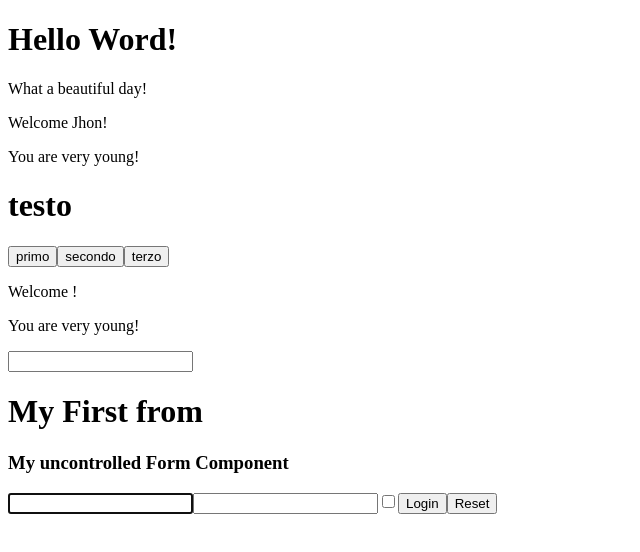
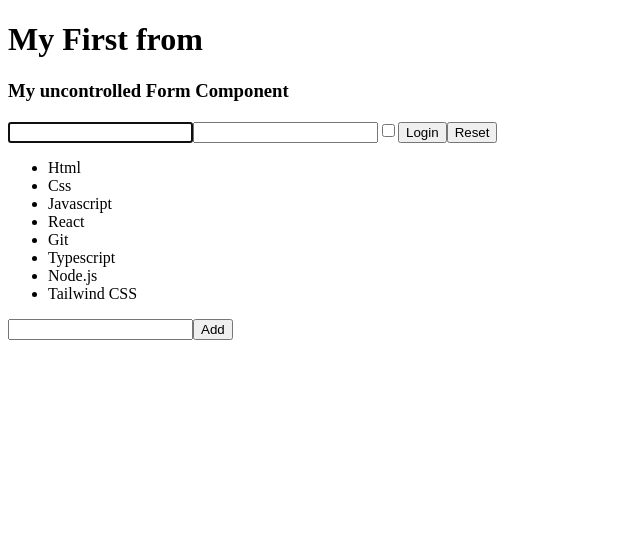
Before and after one commit to Yaricherchi7/React.js, a React (Create React App) app: page / in a window 1280 px wide. Shown: the top 552 px of the page, without its empty margins (0-640 px from the left). Built offline with nearby package versions, Linux system fonts and the light colour scheme.

Commit message:
es svolto correttamente con molta fatica

```diff
--- a/src/Age.js
+++ /dev/null
@@ -1,12 +0,0 @@
-
-
-import React from "react";
-
-export  class Age extends React.Component {
-    render(){
-        return <div>
-            {this.props.age > 18 ? <p>your age is: {this.props.age} </p> : <p>You are very young!</p>}
-        </div>
-
-    }
-}
--- a/src/App.js
+++ b/src/App.js
@@ -1,23 +1,17 @@
 import React from "react";
-import { ClickCounter } from "./ClickCounter";
+import { TodoList } from "./TodoList";
 
-import { HelloWord } from "./HelloWord";
-import { InteractiveWelcome } from "./InteractiveWelcome";
-import { Login } from "./Login";
 import { UncontrolledLogin } from "./UncontrolledLogin";
-import { Welcome } from "./Welcome";
+
 
 
 export class App extends React.Component {
     render(){
         return (
         <div>
-            <HelloWord/>
-            <Welcome name="Jhon" age="22" />
-            <ClickCounter click={0}  incrementBy={1}/>
-            <InteractiveWelcome/>
             <h1> My First from</h1>
             <UncontrolledLogin/>
+            <TodoList/>
         </div>
         )
     }
--- a/src/ClickCounter.js
+++ /dev/null
@@ -1,28 +0,0 @@
-import React from "react";
-
-export class ClickCounter extends React.Component {
-
-
-  handleCounter = (e)=> {
-    const titolo = document.querySelector("#h1")
-    titolo.textContent = e.target.textContent
-
-  }
-
-  render(){
-    return <div>
-        <h1 id="h1">testo</h1>
-        <button  onClick={this.handleCounter}> primo</button>
-        <button  onClick={this.handleCounter}> secondo</button>
-        <button  onClick={this.handleCounter}> terzo</button>
-
-    </div>
-  }
-
-
-}
-
-/* Create a ClickCounter class component that increments
- a counter every time a user clicks on a button.
- Render both the current value of the counter and
- the button within the ClickCounter component. */
--- a/src/HelloWord.js
+++ /dev/null
@@ -1,12 +0,0 @@
-import React from "react"
-
-export class HelloWord extends React.Component {
-    render() {
-        return (
-            <div>
-              <h1>Hello Word!</h1>
-              <p>What a beautiful day!</p>
-            </div>
-          );
-    }
-}
--- a/src/InteractiveWelcome.js
+++ /dev/null
@@ -1,29 +0,0 @@
-import React from "react";
-import { Welcome } from "./Welcome";
-
-export class InteractiveWelcome extends React.Component {
-    constructor(props) {
-        super(props)
-
-        this.state = {
-            inputName : ""
-        }
-    }
-
- HandlerInputOnCHange = (e)=> {
-    const name = e.target.name
-    const value = e.target.value
-    this.setState({
-        [name] : value
-    })
- }
-    render(){
-        return (
-            <div>
-                <Welcome name={this.state.inputName}/>
-                <input name="inputName" value={this.state.inputName} onChange={this.HandlerInputOnCHange} />
-
-            </div>
-        )
-    }
-}
--- /dev/null
+++ b/src/TodoList.js
@@ -0,0 +1,51 @@
+import React from "react";
+
+export class TodoList extends React.Component {
+  state = {
+    items: [
+      "Html",
+      "Css",
+      "Javascript",
+      "React",
+      "Git",
+      "Typescript",
+      "Node.js",
+      "Tailwind CSS",
+    ],
+  };
+
+  SaveInputs = (event)=> {
+    this.setState({
+        input : event.target.value
+    })
+  }
+  AddItems = () => {
+    let { items, input } = this.state;
+    items.push(input)
+    this.setState({items : items})
+  };
+
+  render() {
+    return (
+      <div>
+        <ul>
+          {this.state.items.map((items, index) => (
+            <li key={items + index}>{items}</li>
+          ))}
+        </ul>
+
+          <input name="text" type="text" onChange={this.SaveInputs}/>
+          <button name="submit" onClick={this.AddItems}>
+            Add
+          </button>
+      </div>
+    );
+  }
+}
+
+/* Create a TodoList component that renders a ul tag
+ with a li tag for each item contained in the items state variable.
+ The items state variable should be an array of strings.
+ The TodoList component should also contain an input tag and a button.
+ When the button is clicked, the event handler should add
+ the value of the input tag to the items array. */
--- a/src/Welcome.js
+++ /dev/null
@@ -1,14 +0,0 @@
-import React from "react";
-import { Age } from "./Age";
-
-
-
-export class Welcome extends React.Component {
-    render(){
-        return <div>
-        <p> Welcome {this.props.name}!</p>
-         <Age age="16"/>
-
-        </div>
-    }
-}
```
Also changed, not shown: src/Counter.js (deleted, +0 -25 lines), src/CounterDisplay.js (deleted, +0 -7 lines), src/Message.js (deleted, +0 -9 lines).
